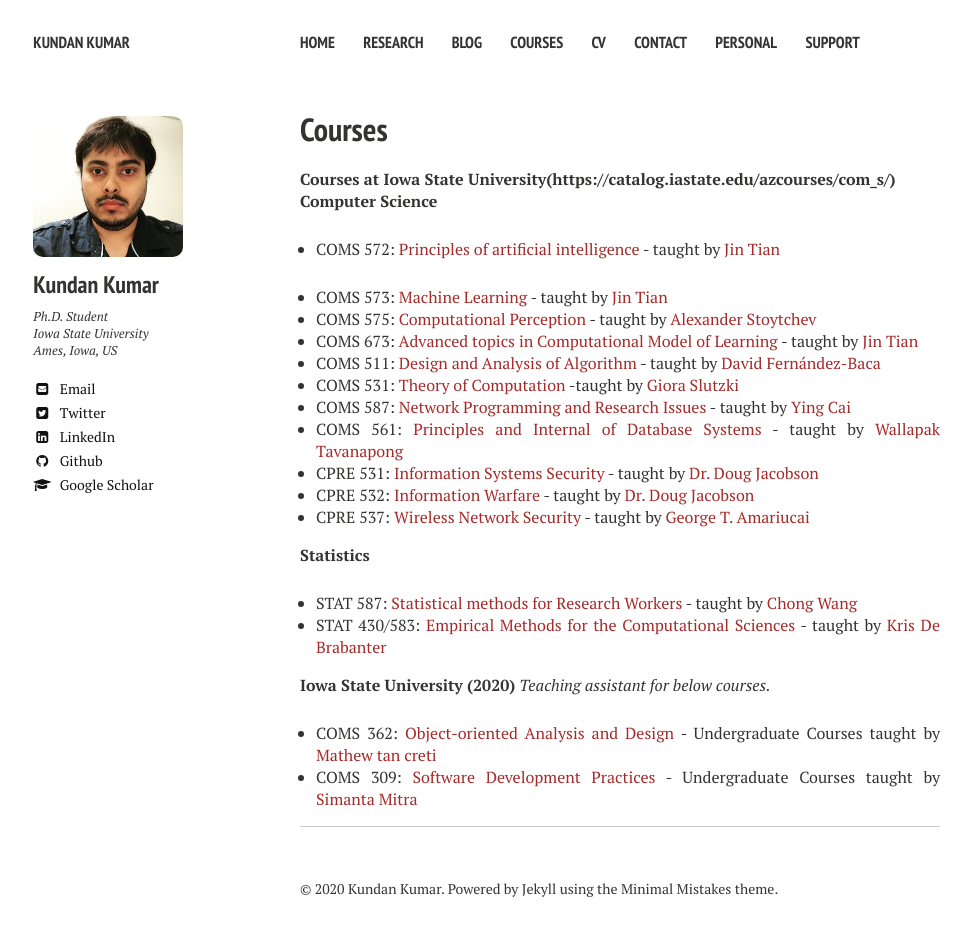
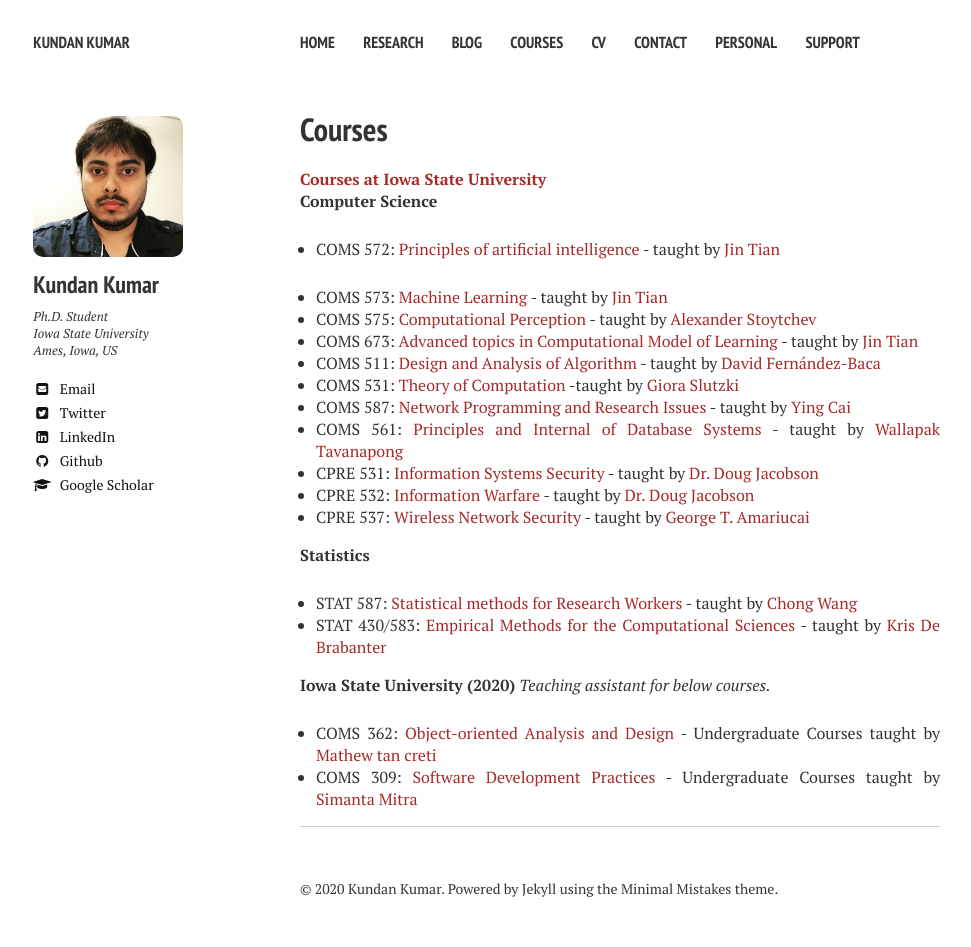
Before and after one commit to kundan7kumar/kundan7kumar.github.io, a Jekyll site: the page built from teaching/index.md, in a window 1280 px wide. Shown: the whole page, without its empty margins (20-991 px from the left). Built offline with Jekyll 4.4.1, drawn with Linux system fonts in a browser that asks for light colours; nearby versions of some CDN libraries.

Commit message:
Update index.md

```diff
--- a/teaching/index.md
+++ b/teaching/index.md
@@ -6,7 +6,7 @@ modified:
 comments: false
 ---
 
-**Courses at Iowa State University(https://catalog.iastate.edu/azcourses/com_s/)**
+**[Courses at Iowa State University](https://catalog.iastate.edu/azcourses/com_s/)**
 \
   **Computer Science**
 * COMS 572: [Principles of artificial intelligence](https://catalog.iastate.edu/azcourses/com_s/) - taught by [Jin Tian](https://www.cs.iastate.edu/people/jin-tian)
```
